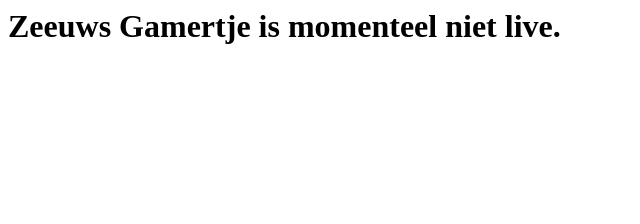
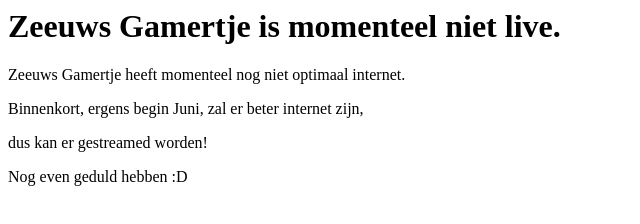
Before and after one commit to ZeeuwsGamertje/qwertykiller.github.io, a plain HTML site: page index.html in a window 1280 px wide. Shown: the whole page, without its empty margins (0-640 px from the left). Drawn offline with Linux system fonts and the light colour scheme.

Commit message:
Update index.html

```diff
--- a/index.html
+++ b/index.html
@@ -1,2 +1,6 @@
 <title>Zeeuws Gamertje Live</title>
 <h1>Zeeuws Gamertje is momenteel niet live.</h1>
+<p>Zeeuws Gamertje heeft momenteel nog niet optimaal internet.</p>
+<p>Binnenkort, ergens begin Juni, zal er beter internet zijn,</p>
+<p>dus kan er gestreamed worden!</p>
+<p>Nog even geduld hebben :D</p>
```
